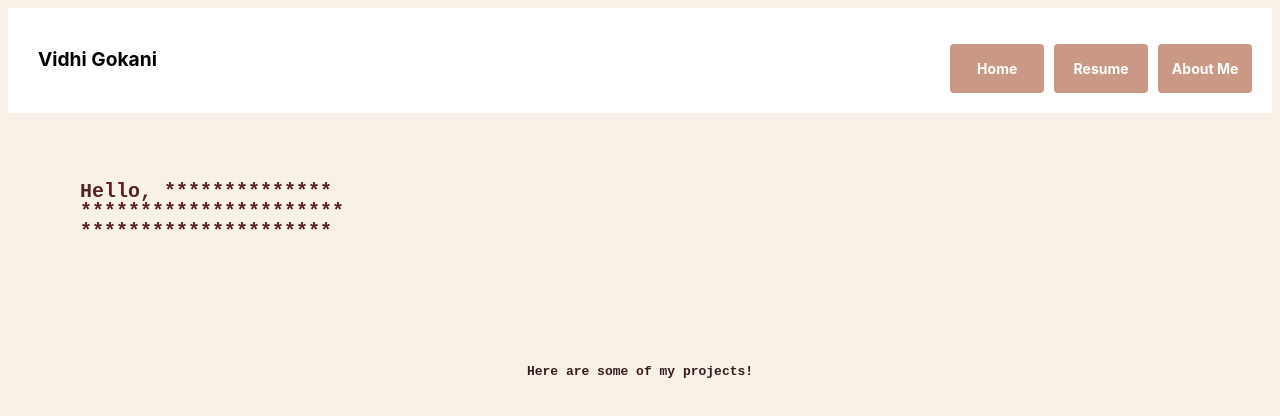
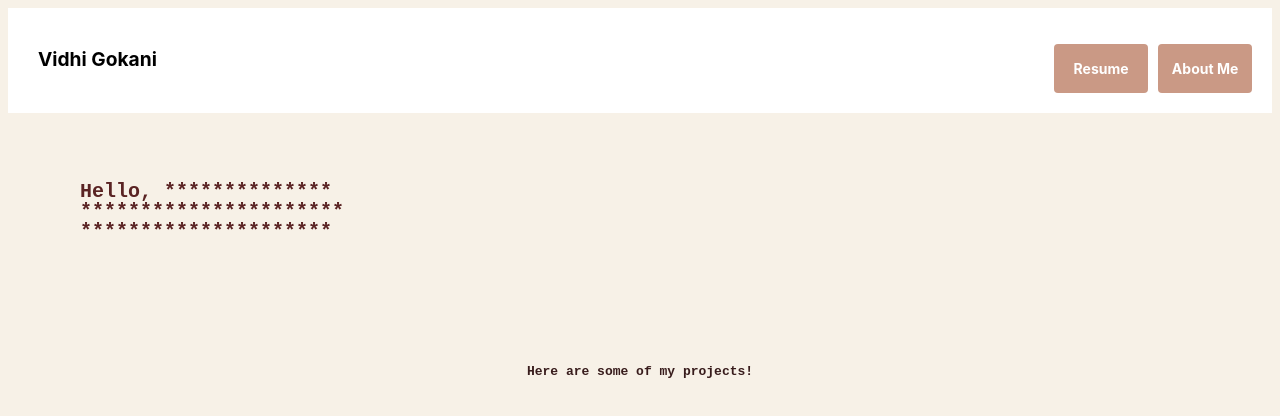
Before and after one commit to vidhigokani/vidhigokani.github.io, a plain HTML site: page index.html in a window 1280 px wide. Drawn offline with Linux system fonts and the light colour scheme.

Commit message:
Update index.html

```diff
--- a/index.html
+++ b/index.html
@@ -16,7 +16,7 @@
     <ul>
       <li><a href="aboutme.html">About Me</a></li>
       <li><a href="./resume.html">Resume</a></li>
-      <li><a href="https://vidhigokani.github.io">Home</a></li>
+      <!--<li><a href="https://vidhigokani.github.io">Home</a></li> -->
     </ul>
 
     <p id='logo'>Vidhi Gokani</p>
```
